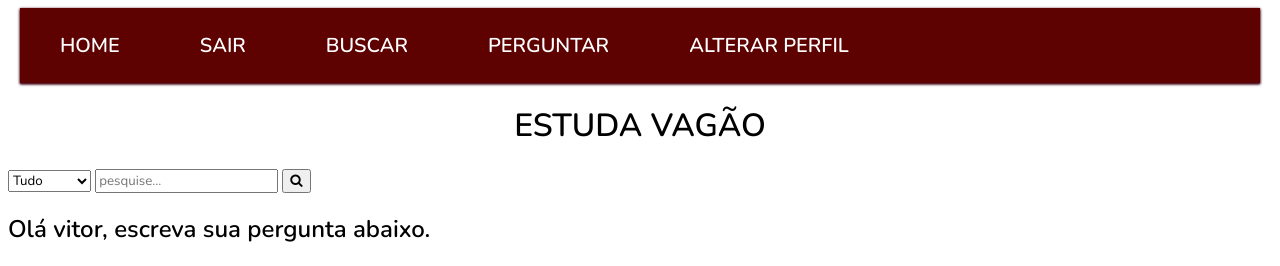
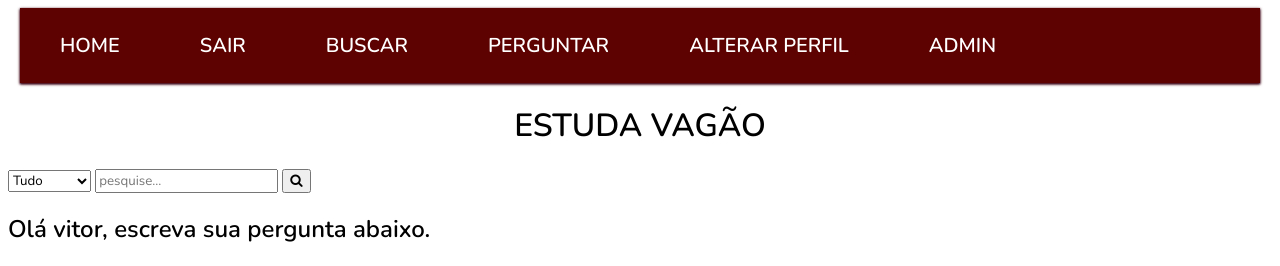
Before and after one commit to luizebaldoni/EstudaVagao, a Django app: page /create_post in a window 1280 px wide. Shown: the top 266 px of the page. Run offline with Django 4.2, Linux system fonts and the light colour scheme; a user stored in the database is signed in; data comes from the database, SQL or seed files in the repository; both versions use the stored data as it was after the commit; parts of the project's set-up code (start-up, migrations or seed data) failed here and were passed over; some libraries are stand-ins or nearby versions.

Commit message:
Adicionado link para admin page

```diff
--- a/app/urls.py
+++ b/app/urls.py
@@ -17,3 +17,9 @@ urlpatterns = [
     path("latest_posts", latest_posts, name="latest_posts"),
     path("search", search_result, name="search_result"),
 ]
+
+# CUSTOMIZAÇÃO DA ADMIN PAGE
+
+admin.site.site_title = "Estuda Vagão admin (DEV)"
+admin.site.site_header = "Administração Estuda Vagão"
+admin.site.index_title = "Administração do Site"
--- a/templates/base.html
+++ b/templates/base.html
@@ -24,6 +24,7 @@
                   <li class="menu__group"><a href="{% url 'search_result' %}" class="menu__link r-link text-underlined">Buscar</a></li>
                   <li class="menu__group"><a href="{% url 'create_post' %}" class="menu__link r-link text-underlined">Perguntar</a></li>
                   <li class="menu__group"><a href="{% url 'update' %}" class="menu__link r-link text-underlined">Alterar perfil</a></li>
+                  <li class="menu__group"><a href="{% url 'admin:index' %}" class="menu__link r-link text-underlined">admin</a></li>
                   {% endif %}
                 </ul>
               </nav>
```
Also changed, not shown: db.sqlite3.
